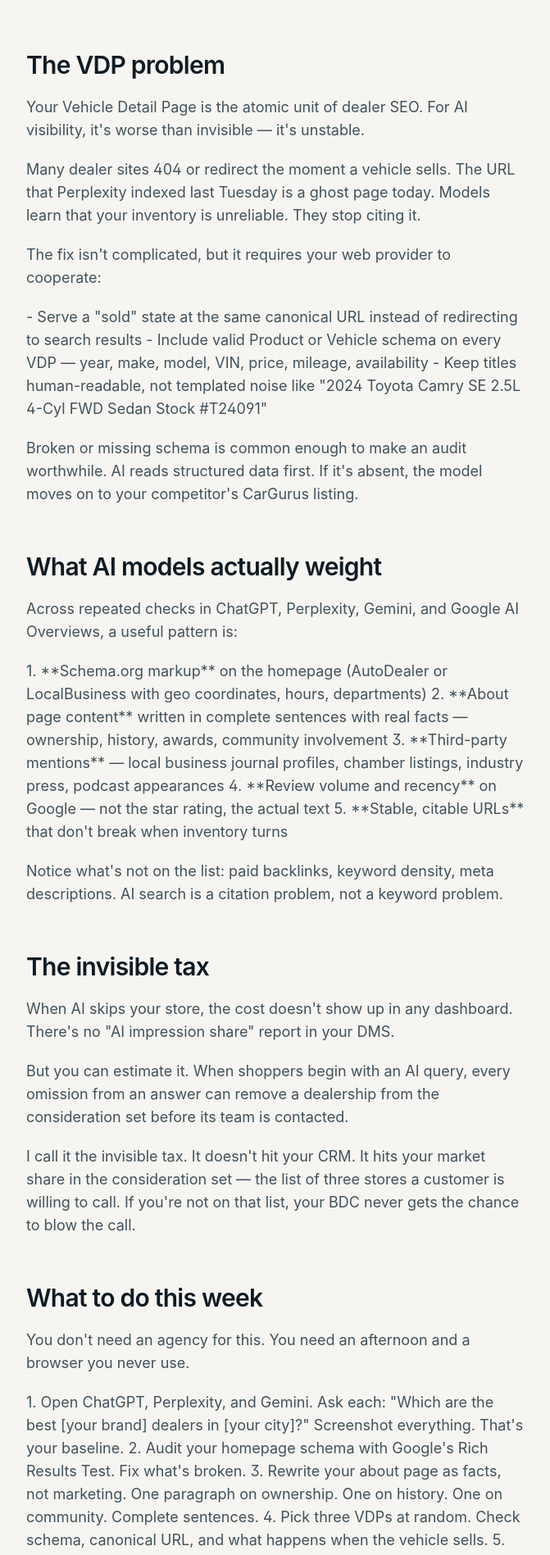
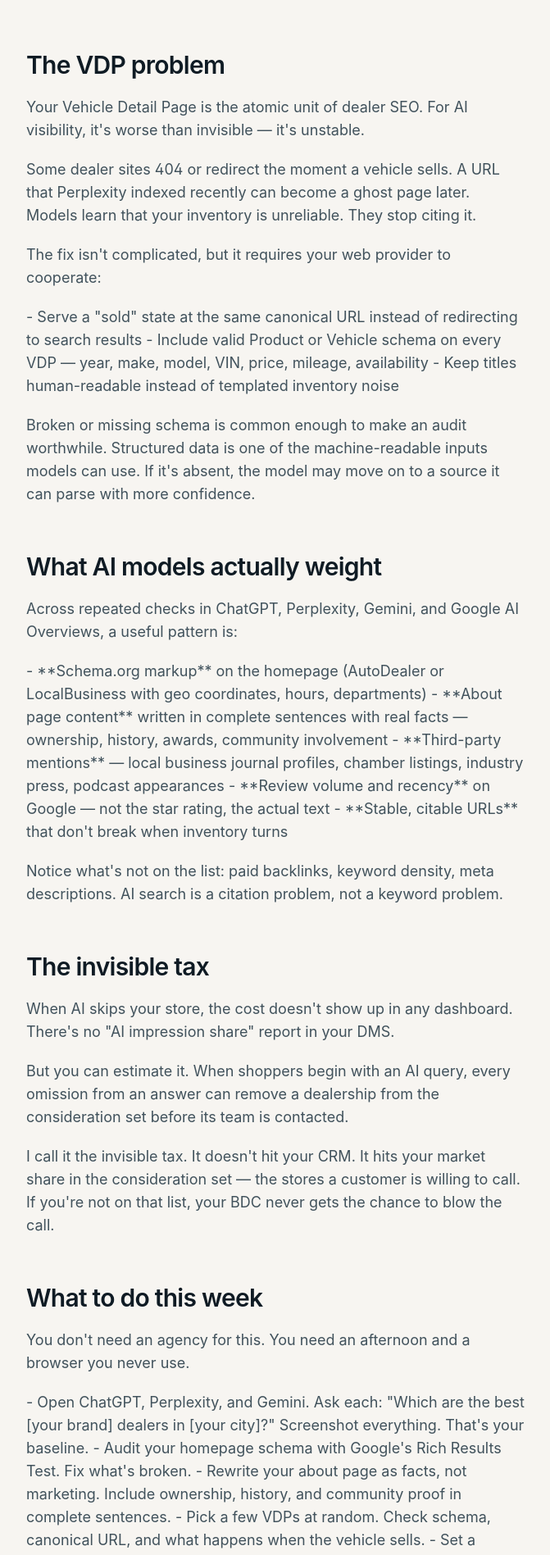
Before and after one commit to Kramerbrian/briankramer.io, a Next.js app: page /writing/ai-search-trust in a window 1280 px wide. Shown: the part 887-2784 px from the top of the page at 82% size, without its empty margins (304-975 px from the left). Built offline with nearby package versions, Linux system fonts and the light colour scheme.

Commit message:
Qualify public essay claims

```diff
--- a/content/essays/index.ts
+++ b/content/essays/index.ts
@@ -20,7 +20,7 @@ export const essays: EssayEntry[] = [
     readingMinutes: 7,
     publishDate: '2026-03-15',
     featured: true,
-    body: `A customer asks ChatGPT: "Who's the best Toyota dealer near me?" The model answers with three store names. Yours is not one of them, and you may never see the missed consideration.
+    body: `A customer asks ChatGPT: "Who's the best Toyota dealer near me?" The model answers with a short list of store names. Yours is not one of them, and you may never see the missed consideration.
 
 This isn't a ranking problem in the traditional sense. AI models don't crawl your site the way Googlebot does, score your backlinks, or weigh your Quality Score. They synthesize answers from structured data, third-party mentions, and content they can quote with confidence. If your digital footprint doesn't give them clean facts to lift, you don't exist in the answer.
 
@@ -28,25 +28,25 @@ This isn't a ranking problem in the traditional sense. AI models don't crawl you
 
 Your Vehicle Detail Page is the atomic unit of dealer SEO. For AI visibility, it's worse than invisible — it's unstable.
 
-Many dealer sites 404 or redirect the moment a vehicle sells. The URL that Perplexity indexed last Tuesday is a ghost page today. Models learn that your inventory is unreliable. They stop citing it.
+Some dealer sites 404 or redirect the moment a vehicle sells. A URL that Perplexity indexed recently can become a ghost page later. Models learn that your inventory is unreliable. They stop citing it.
 
 The fix isn't complicated, but it requires your web provider to cooperate:
 
 - Serve a "sold" state at the same canonical URL instead of redirecting to search results
 - Include valid Product or Vehicle schema on every VDP — year, make, model, VIN, price, mileage, availability
-- Keep titles human-readable, not templated noise like "2024 Toyota Camry SE 2.5L 4-Cyl FWD Sedan Stock #T24091"
+- Keep titles human-readable instead of templated inventory noise
 
-Broken or missing schema is common enough to make an audit worthwhile. AI reads structured data first. If it's absent, the model moves on to your competitor's CarGurus listing.
+Broken or missing schema is common enough to make an audit worthwhile. Structured data is one of the machine-readable inputs models can use. If it's absent, the model may move on to a source it can parse with more confidence.
 
 ## What AI models actually weight
 
 Across repeated checks in ChatGPT, Perplexity, Gemini, and Google AI Overviews, a useful pattern is:
 
-1. **Schema.org markup** on the homepage (AutoDealer or LocalBusiness with geo coordinates, hours, departments)
-2. **About page content** written in complete sentences with real facts — ownership, history, awards, community involvement
-3. **Third-party mentions** — local business journal profiles, chamber listings, industry press, podcast appearances
-4. **Review volume and recency** on Google — not the star rating, the actual text
-5. **Stable, citable URLs** that don't break when inventory turns
+- **Schema.org markup** on the homepage (AutoDealer or LocalBusiness with geo coordinates, hours, departments)
+- **About page content** written in complete sentences with real facts — ownership, history, awards, community involvement
+- **Third-party mentions** — local business journal profiles, chamber listings, industry press, podcast appearances
+- **Review volume and recency** on Google — not the star rating, the actual text
+- **Stable, citable URLs** that don't break when inventory turns
 
 Notice what's not on the list: paid backlinks, keyword density, meta descriptions. AI search is a citation problem, not a keyword problem.
 
@@ -56,19 +56,19 @@ When AI skips your store, the cost doesn't show up in any dashboard. There's no
 
 But you can estimate it. When shoppers begin with an AI query, every omission from an answer can remove a dealership from the consideration set before its team is contacted.
 
-I call it the invisible tax. It doesn't hit your CRM. It hits your market share in the consideration set — the list of three stores a customer is willing to call. If you're not on that list, your BDC never gets the chance to blow the call.
+I call it the invisible tax. It doesn't hit your CRM. It hits your market share in the consideration set — the stores a customer is willing to call. If you're not on that list, your BDC never gets the chance to blow the call.
 
 ## What to do this week
 
 You don't need an agency for this. You need an afternoon and a browser you never use.
 
-1. Open ChatGPT, Perplexity, and Gemini. Ask each: "Which are the best [your brand] dealers in [your city]?" Screenshot everything. That's your baseline.
-2. Audit your homepage schema with Google's Rich Results Test. Fix what's broken.
-3. Rewrite your about page as facts, not marketing. One paragraph on ownership. One on history. One on community. Complete sentences.
-4. Pick three VDPs at random. Check schema, canonical URL, and what happens when the vehicle sells.
-5. Set a monthly cadence to repeat step 1 and log the trend.
+- Open ChatGPT, Perplexity, and Gemini. Ask each: "Which are the best [your brand] dealers in [your city]?" Screenshot everything. That's your baseline.
+- Audit your homepage schema with Google's Rich Results Test. Fix what's broken.
+- Rewrite your about page as facts, not marketing. Include ownership, history, and community proof in complete sentences.
+- Pick a few VDPs at random. Check schema, canonical URL, and what happens when the vehicle sells.
+- Set a monthly cadence to repeat the probe and log the trend.
 
-AI visibility isn't a project. It's a beat — the new local SEO. Dealers who treat their digital footprint like a citable source of record now are the ones positioned to show up in these answers later.`,
+AI visibility isn't a project. It's a beat — the new local SEO. Dealers who treat their digital footprint like a citable source of record now are positioned to show up in these answers later.`,
   },
   {
     slug: 'service-drive-acquisition',
@@ -86,13 +86,13 @@ The difference is framing. Sales thinks about the deal on the floor. Infrastruct
 
 Think about your service drive the way an SRE thinks about a search index. Vehicles arrive (indexed). Some match your buy criteria (retrieved). Your buyer makes an offer (ranked). The customer accepts or rejects (clicked or bounced).
 
-If you can't see each stage separately, you can't optimize it. And most stores can't see it at all. Service-drive acquisition gets lumped into "used-car buying" on the same report as auction purchases and street buys. Different economics, same line item.
+If you can't see each stage separately, you can't optimize it. And many stores can't see it at all. Service-drive acquisition gets lumped into "used-car buying" on the same report as auction purchases and street buys. Different economics, same line item.
 
 That's like reporting organic search traffic and paid traffic as one number. You'd never do that in digital. Don't do it in acquisition.
 
 ## A fast response SLA
 
-One operating change that has consistently paid off in stores I've run: a short SLA from RO write-up to used-car buyer notification — on the order of about 90 seconds when the lane allows it.
+One operating change that has paid off in stores I've run: a short SLA from RO write-up to used-car buyer notification — about 90 seconds is an illustrative target when the lane allows it, not a universal benchmark.
 
 Your service advisor writes the ticket. Your used-car team decides whether that vehicle is worth an offer. Those two people almost never talk. Fix that first.
 
@@ -114,7 +114,7 @@ The operating hypothesis is that aligned incentives and a visible response timer
 
 ## Follow up while the offer is still warm
 
-The customer left thinking about the offer. Their spouse got home. The number percolated. In practice, a follow-up within about two days (illustrative cadence — prove it locally) often beats both an immediate hard close and a week-later cold call.
+The customer left thinking about the offer. Their spouse got home. The number percolated. In practice, prompt follow-up while the relationship is still warm often beats both an immediate hard close and a cold call after the moment has faded.
 
 Anything longer and you're competing with CarMax again. The service drive gave you a warm lead with built-in trust — they already do business with you. Don't squander that with a long follow-up cadence designed for cold internet leads.
 
@@ -148,7 +148,7 @@ Every appraiser writes down every appraisal. Even the ones that don't buy. Even
 
 Your rejections are as diagnostic as your wins. A store that only logs the cars it books is measuring vanity, not process.
 
-The report is simple: Looks, Books, Look-to-Book rate, by appraiser, weekly. Not a punishment. A mirror. Illustrative only: one store's spread might look like a strong appraiser near the mid-forties and a weak one near the low teens — your numbers will differ. The gap is training, judgment, and confidence — all coachable.
+The report is simple: Looks, Books, Look-to-Book rate, by appraiser, weekly. Not a punishment. A mirror. Illustrative only: one store's spread might show a strong appraiser materially ahead of a weaker one — your numbers will differ. The gap is training, judgment, and confidence — all coachable.
 
 ## Separate the losses
 
@@ -190,27 +190,27 @@ Incognito. Phone. A browser you never use.
 
 Type the store name. Type "[make] dealer near me." Type "[store name] reviews." Screenshot the first screen. That screen is your storefront now.
 
-Then read a recent block of Google reviews out loud — start with your last several dozen if you have them. Not the star rating — the words. Themes over headlines. If several people name the same salesperson in bad reviews, that is data. If several mention the F&I upsell, that is data.
+Then read a recent block of Google reviews out loud. Not the star rating — the words. Themes over headlines. If several people name the same salesperson in bad reviews, that is data. If several mention the F&I upsell, that is data.
 
 ## Answer the old ones
 
-Respond to unanswered reviews that have aged past your response SLA — for many stores, anything older than about a month is already late. Especially the negative ones. Especially the old ones.
+Respond to unanswered reviews that have aged past your response SLA. Especially the negative ones. Especially the old ones.
 
-A public, specific, non-defensive response to an old one-star review often does more for future shoppers than another round of paid media. Silence reads as agreement.
+A public, specific, non-defensive response to an old negative review often does more for future shoppers than another round of paid media. Silence reads as agreement.
 
 ## Audit the phone and the VDP
 
 Call your own BDC. Sales, service, parts. From an unknown number. Time the pickup. Grade the greeting. Note whether they got your name, your vehicle, and a callback number.
 
-Then pick three used vehicles at random. Look at the VDP as a stranger would. Are the photos in? Is the price the price, or is it a number after unadvertised fees? Is there a walk-around? Would you buy this vehicle from this listing?
+Then pick a few used vehicles at random. Look at the VDP as a stranger would. Are the photos in? Is the price the price, or is it a number after unadvertised fees? Is there a walk-around? Would you buy this vehicle from this listing?
 
-Most stores discover they are not as good as their brand story claims. That discovery is the point.
+Many stores discover they are not as good as their brand story claims. That discovery is the point.
 
-## Fix two things this quarter
+## Fix a small set of things this quarter
 
-Don't try to fix everything. Pick the two most-mentioned problems from the audit and put a person's name against each with a short, dated deadline (a quarter is a common operator cadence — prove yours locally). Then re-run the audit.
+Don't try to fix everything. Pick the most-mentioned problems from the audit and put a person's name against each with a short, dated deadline. Then re-run the audit.
 
-Trust is a compounding practice, not a project. Bad reviews are not a marketing problem — they are a Quality Score tax and a CPL premium. Trust compounds. The lack of it compounds faster.`,
+Trust is a compounding practice, not a project. Bad reviews are not just a marketing problem; they can become a paid-media drag. Trust compounds. The lack of it compounds faster.`,
   },
   {
     slug: 'paperless-lessons',
@@ -220,13 +220,13 @@ Trust is a compounding practice, not a project. Bad reviews are not a marketing
     readingMinutes: 7,
     publishDate: '2025-12-12',
     featured: false,
-    body: `In 2020 I helped lead what we believed was the first end-to-end paperless automotive transaction. People still ask me about the tech stack. That is the wrong question.
+    body: `I helped lead what we believed was an early end-to-end paperless automotive transaction. People still ask me about the tech stack. That is the wrong question.
 
 Paperless was never about the PDF. It was about forcing every step of the deal to justify why it still required a printer, a wet signature, or a file cabinet.
 
 ## Friction is a process confession
 
-Every piece of paper in a dealership is a confession that two systems do not talk, or that a person does not trust the system, or that a compliance step was designed for a world that no longer exists.
+Every piece of paper in a dealership is a confession that systems do not talk, or that a person does not trust the system, or that a compliance step was designed for a world that no longer exists.
 
 When you remove the paper, you do not remove the work. You expose it. The desk that "always needed a wet signature" suddenly has to explain why. The F&I process that "couldn't be digital" has to name the real blocker — product, policy, habit, or fear.
 
@@ -238,7 +238,7 @@ The stores that made paperless stick treated it as an operating change with a na
 
 Same tools. Different ownership. Different result.
 
-If your GM cannot explain the new deal flow in one minute, you do not have a digital process. You have a pilot.
+If your GM cannot explain the new deal flow quickly and clearly, you do not have a digital process. You have a pilot.
 
 ## Trust travels with the customer
 
@@ -250,12 +250,12 @@ Clarity is a trust product. Paper was often the fog.
 
 Paperless was table stakes. The next fight is AI-native retail — structured data, stable URLs, citation-ready facts, and decision systems that help operators move faster without guessing.
 
-The lesson from 2020 still holds: do not buy the tool to look current. Buy the change that removes an excuse. Then measure whether the excuse is actually gone.`,
+The lesson still holds: do not buy the tool to look current. Buy the change that removes an excuse. Then measure whether the excuse is actually gone.`,
   },
   {
     slug: 'dealer-ai-schema',
     title: 'Dealer AI schema: the boring work that decides if ChatGPT names you',
-    dek: 'AI models read structured data first. In audits I have run, broken or missing schema is common enough to treat as a design problem, not a marketing problem.',
+    dek: 'Structured data is one of the machine-readable inputs models can use. In audits I have run, broken or missing schema is common enough to treat as a design problem, not a marketing problem.',
     topicPillar: 'ai-search',
     readingMinutes: 6,
     publishDate: '2026-01-08',
@@ -286,13 +286,13 @@ AI trains on what it can revisit. Ghost pages teach models that your inventory i
 
 Schema gets you into the conversation. Third-party mentions help you win it — local business journals, chamber listings, industry press, podcast appearances, awards with your store name and city attached.
 
-One good third-party mention often beats a pile of paid backlinks the model does not trust.
+A clear third-party mention often beats a pile of paid backlinks the model does not trust.
 
 ## Re-check monthly
 
 Ask the models the same questions every month. Screenshot the answers. Log whether you are named more, less, or not at all. Watch competitors.
 
-AI visibility is not a one-time SEO ticket. It is a beat. The dealers who treat schema like a living operating surface will show up in the answers. The ones who treat it like a web-provider checkbox will keep paying the invisible tax.`,
+AI visibility is not a one-time SEO ticket. It is a beat. Dealers who treat schema like a living operating surface are better positioned to show up in the answers. Dealers who treat it like a web-provider checkbox keep paying the invisible tax.`,
   },
 ];
 
```
